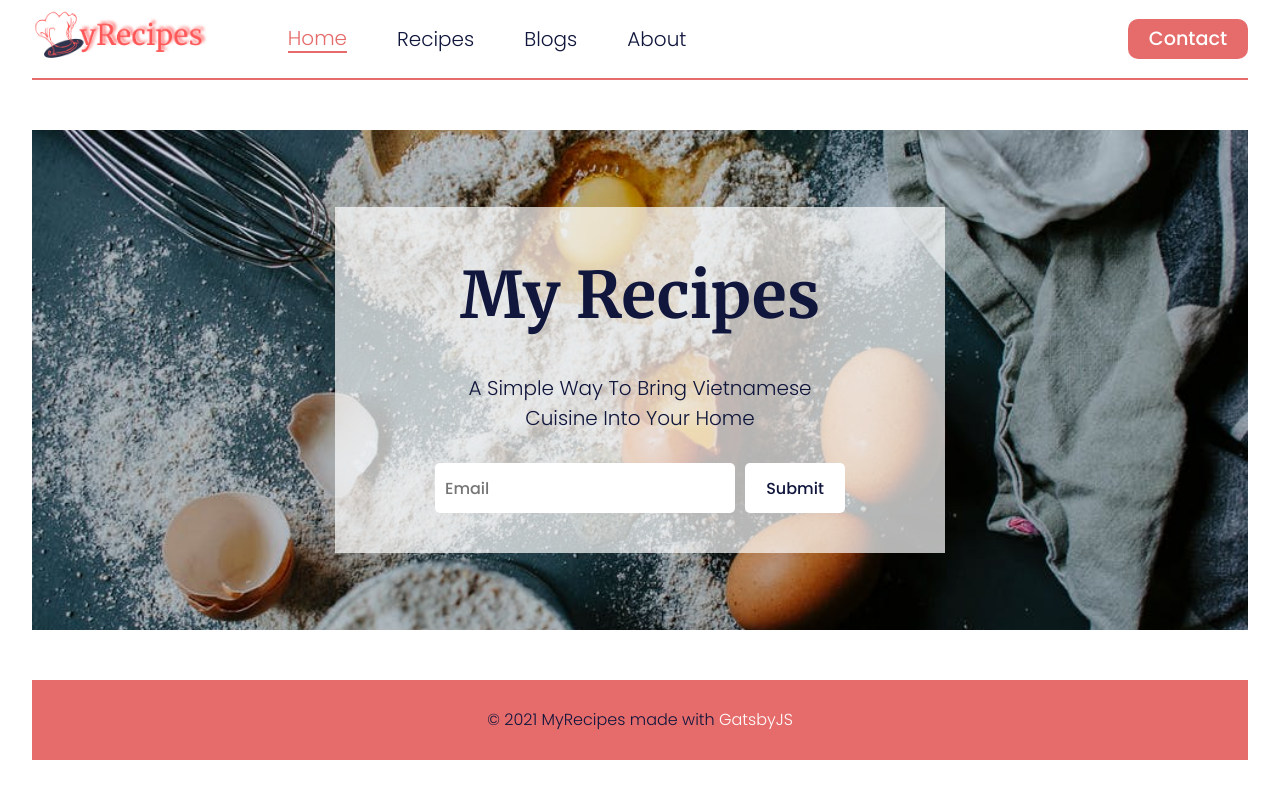
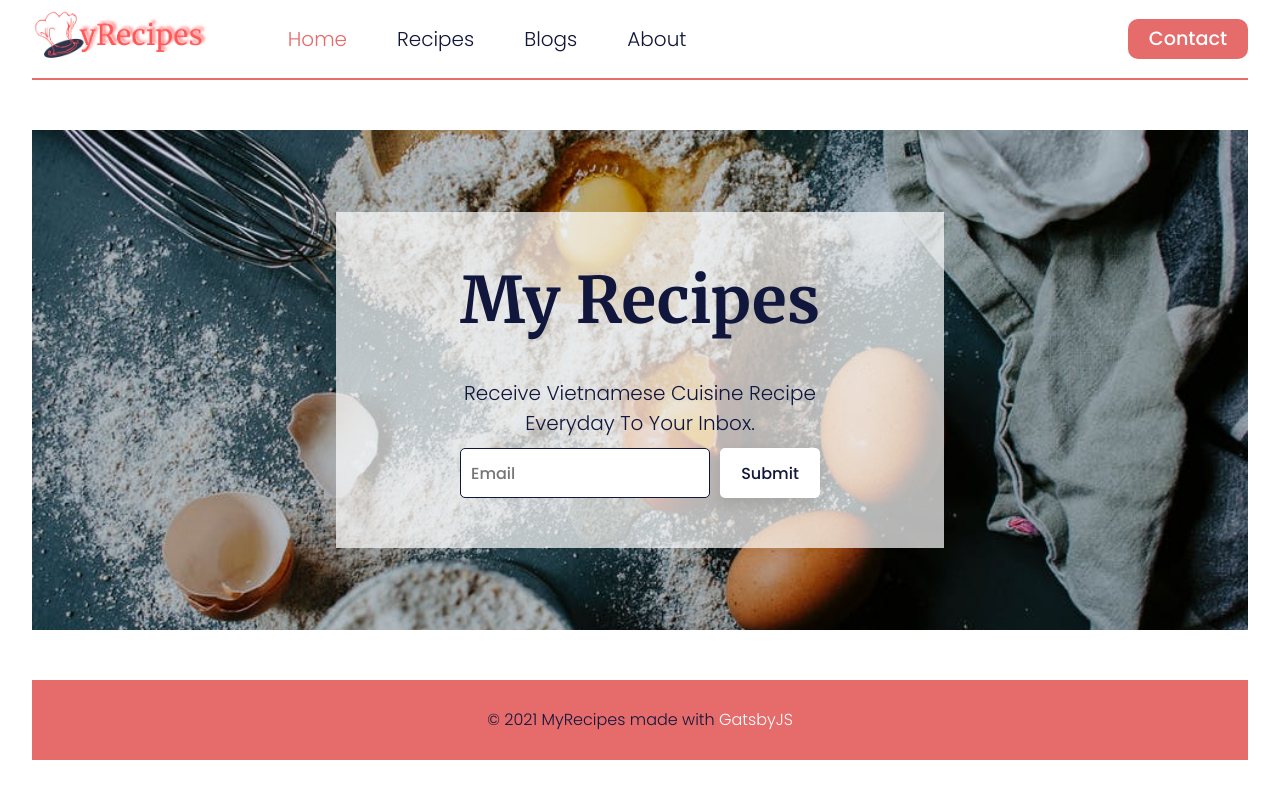
Before and after one commit to minhtan27/myrecipes-gatsby, a Gatsby site: page / in a window 1280 px wide. Built offline with nearby package versions, Linux system fonts and the light colour scheme; Gatsby itself is replaced by a stand-in of ours.

Commit message:
adding recipes page

```diff
--- a/src/assets/styles/global.css
+++ b/src/assets/styles/global.css
@@ -212,7 +212,6 @@ p {
 
 .nav-link-active {
   color: var(--clr-red-light);
-  border-bottom: var(--clr-red-light) solid 2px;
 }
 
 .nav-contact {
@@ -342,26 +341,29 @@ p {
 }
 
 .h-h-form {
-  margin-top: 30px;
+  margin-top: 10px;
   display: flex;
   flex-direction: row;
   justify-content: center;
 }
 
 input,
-button {
+button,
+label {
   font-family: inherit;
   font-size: inherit;
   color: inherit;
-  padding: 10px;
+  margin-bottom: 10px;
 }
 
 input {
   height: 50px;
-  width: 300px;
+  width: 250px;
   border: none;
   border-radius: 5px;
+  border: var(--clr-grey-1) solid 1px;
   margin-right: 10px;
+  padding: 10px;
 }
 
 button {
@@ -372,6 +374,7 @@ button {
   background-color: var(--clr-white);
   transition: var(--transition-slow);
   cursor: pointer;
+  box-shadow: var(--light-shadow);
 }
 
 button:hover {
@@ -395,11 +398,59 @@ button:hover {
   height: 400px;
 }
 
+.r-c-t-text {
+  text-transform: capitalize;
+  display: grid;
+  grid-template-columns: repeat(auto-fit, minmax(100px, 150px));
+  column-gap: 5px;
+  row-gap: 5px;
+  margin-bottom: 50px;
+}
+
+.r-c-t-text p {
+  text-align: center;
+  padding: 5px;
+  border-radius: 5px;
+  background-color: var(--clr-orange-2);
+  transition: var(--transition-slow);
+  cursor: pointer;
+}
+
+.r-c-t-text p:hover {
+  color: var(--clr-red-light);
+}
+
 @media screen and (min-width: 900px) {
   .recipes-center {
     display: grid;
     grid-template-columns: 250px 1fr;
     column-gap: 50px;
+  }
+
+  .r-c-list {
+    display: grid;
+    grid-template-columns: repeat(auto-fit, minmax(300px, 450px));
+    column-gap: 50px;
+    row-gap: 50px;
+  }
+
+  .r-c-t-text {
+    display: grid;
+    grid-template-columns: 1fr;
+  }
+  .r-c-t-text p {
+    text-align: left;
+    padding: 5px;
+    border-radius: 0px;
+    background-color: transparent;
+
+    width: 0%;
+  }
+
+  .r-c-t-text p:hover {
+    color: var(--clr-red-light);
+    border-bottom: var(--clr-red-light) solid 1px;
+    width: 100%;
   }
 }
 
--- a/src/pages/index.js
+++ b/src/pages/index.js
@@ -18,7 +18,7 @@ const Index = () => {
           </div>
           <div className="h-h-title">
             <h1>My Recipes</h1>
-            <p>A simple way to bring Vietnamese cuisine into your home</p>
+            <p>Receive Vietnamese cuisine recipe everyday to your inbox.</p>
             <form
               className="h-h-form"
               onSubmit={(e) => {
```
Also changed, not shown: src/component/RecipesItemList.js (+4 -4 lines), src/component/RecipesTagList.js (+28 -2 lines), src/pages/recipes.js (+46 -12 lines).
